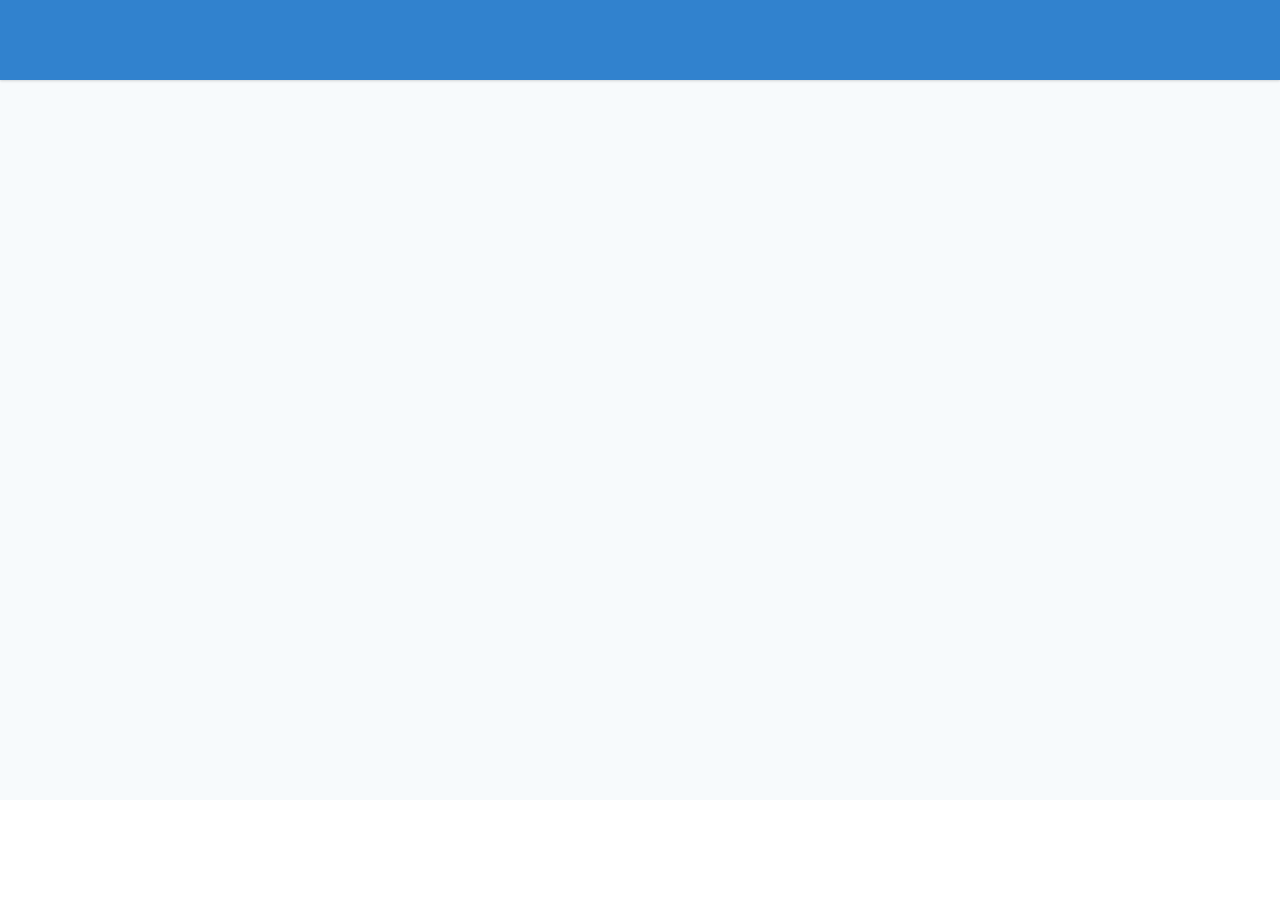
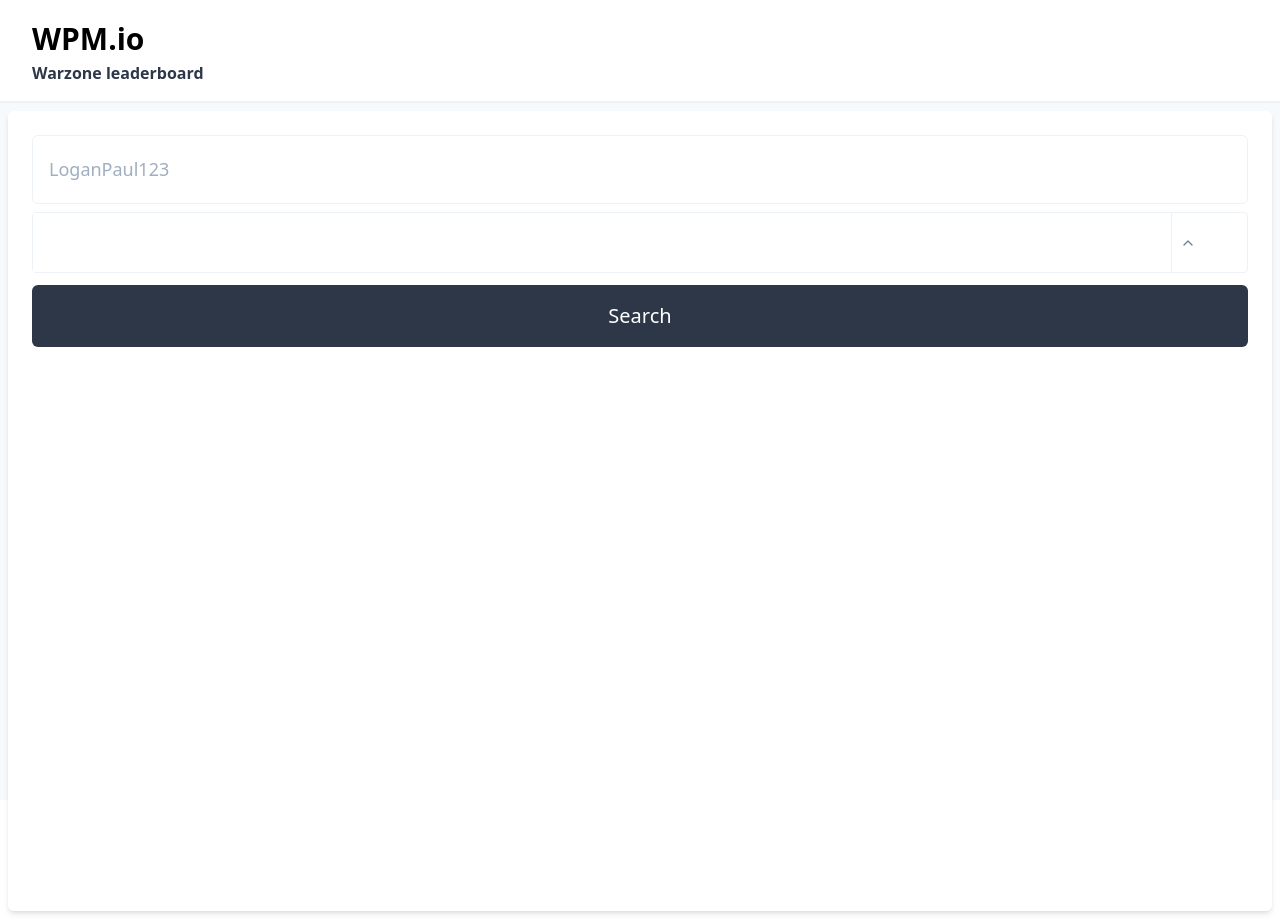
Before and after one commit to 0x111/tailwind-starter, a React (Vite) app: page / in a window 1280 px wide. Before the commit the page ends 800 px from the top, so only its background shows below. Built offline with nearby package versions, Linux system fonts and the light colour scheme.

Commit message:
Redux help

```diff
--- a/package.json
+++ b/package.json
@@ -12,8 +12,12 @@
     "build-prod": "parcel build src/index.html"
   },
   "dependencies": {
-    "react": "^16.13.1",
+    "@fortawesome/fontawesome-svg-core": "^1.2.32",
+    "@fortawesome/free-solid-svg-icons": "^5.15.1",
+    "@fortawesome/react-fontawesome": "^0.1.14",
+    "react": ">=16.x",
     "react-dom": "^16.13.1",
+    "redux": "^4.0.5",
     "tailwindcss": "^1.4.6"
   },
   "devDependencies": {
--- a/src/App.js
+++ b/src/App.js
@@ -1,13 +1,22 @@
 import React from "react";
-import SearchButton from "./components/SearchButton";
 import Navigation from "./components/Navigation";
+import PlatformSelection from "./components/PlayerSearch/PlatformSelection";
 
 class App extends React.Component {
     render() {
         const { name } = this.props;
         return (
-            <div className='mx-auto h-screen bg-gray-100'>
+            <div className='max-h-screen max-w-screen-xl bg-gray-100 h-screen'>
                <Navigation />
+               <main className='flex flex-col'>
+                   <div className='m-2 p-6 bg-white shadow-md h-screen rounded-md'>
+                       <div className='border border-gray-200 rounded-md'>
+                           <input className='p-4 my-1 w-full text-lg placeholder-gray-500 focus:outline-none' placeholder='LoganPaul123'/>
+                       </div>
+                       <PlatformSelection />
+                       <button className='w-full my-1 bg-gray-800 text-white rounded-md p-4 text-xl'>Search</button>
+                   </div>
+               </main>
             </div>
         );
     }
--- /dev/null
+++ b/src/components/Card.js
@@ -0,0 +1,30 @@
+import React from 'react';
+
+const Card = () => {
+    return (
+        <div className="mb-5 mx-4">
+            <a href="#"
+               className="block rounded-lg relative p-5 transform transition-all duration-300 scale-100 hover:scale-95"
+               style={{"background" : "url(https://images.unsplash.com/photo-1484876065684-b683cf17d276?ixlib=rb-1.2.1&ixid=eyJhcHBfaWQiOjEyMDd9&auto=format&fit=crop&w=668&q=80)"}}>
+                <div className="absolute top-0 right-0 -mt-3 mr-3">
+                    <div className="rounded-full bg-indigo-500 text-white text-xs py-1 pl-2 pr-3 leading-none"><i
+                        className="mdi mdi-fire text-base align-middle" /> <span className="align-middle">FRESH</span>
+                    </div>
+                </div>
+                <div className="h-48" />
+                <h2 className="text-white text-2xl font-bold leading-tight mb-3 pr-5">Tasnim Lacey New Album
+                    Out&nbsp;Now</h2>
+                <div className="flex w-full items-center text-sm text-gray-300 font-medium">
+                    <div className="flex-1 flex items-center">
+                        <div className="rounded-full w-8 h-8 mr-3"
+                             style={{"background": "url(https://randomuser.me/api/portraits/women/74.jpg) center; background-size: cover"}} />
+                        <div>Gwen Thomson</div>
+                    </div>
+                    <div><i className="mdi mdi-thumb-up" /> 18</div>
+                </div>
+            </a>
+        </div>
+    )
+}
+
+export default Card;
--- /dev/null
+++ b/src/components/CardContainer.js
@@ -0,0 +1,14 @@
+import React from 'react';
+import Leaderboard from "./Leaderboard";
+
+const CardContainer = () => {
+    return (
+        <div className="m-3 bg-blue-200 rounded-md w-full shadow-md">
+          <div className='block h-64'>
+              <Leaderboard />
+          </div>
+        </div>
+    )
+}
+
+export default CardContainer;
--- /dev/null
+++ b/src/components/Leaderboard.js
@@ -0,0 +1,23 @@
+import React from 'react';
+
+const Leaderboard = () => {
+    return (
+        <table className='w-full text-xl bg-white rounded-t-md mb-4 text-center'>
+            <tbody>
+                <tr className="text-lg">
+                    <th className="p-5">Name</th>
+                    <th className="p-5">K/D</th>
+                    <th className="p-5">Wins</th>
+                    <th></th>
+                </tr>
+                <tr className="border-b bg-gray-100">
+                    <td className="p-5">LoganPaul</td>
+                    <td className="p-5">1.30</td>
+                    <td className="p-5">110</td>
+                </tr>
+            </tbody>
+        </table>
+    )
+}
+
+export default Leaderboard;
--- a/src/components/Navigation.js
+++ b/src/components/Navigation.js
@@ -2,15 +2,14 @@
 
 const Navigation = () => {
     return (
-        <div className="sticky top-0 bg-red-500 md:bg-blue-600 shadow z-30">
-            <nav className="py-5 md:py-10 flex items-center justify-between h-16 z-50 md:max-w-screen-lg mx-auto">
+        <nav className="py-4 px-8 md:max-w-screen-xl border-b-2 border-gray-200 font-semibold bg-white">
 
-                    <a className="mx-auto md:mx-0">
-                        <h1 className='h-32'>Hello</h1>
-                    </a>
+            <a className="mx-auto md:mx-0">
+                <h1 className='text-3xl'>WPM.io</h1>
+                <h2 className='text-md text-gray-800'>Warzone leaderboard</h2>
+            </a>
 
-            </nav>
-        </div>
+        </nav>
     )
 }
 
--- /dev/null
+++ b/src/components/PlayerSearch/PlatformSelection.js
@@ -0,0 +1,37 @@
+import React, { useState } from 'react';
+import PlatformSelectionDropdown from "./PlatformSelectionDropdown";
+
+const PlatformSelection = () => {
+    const [showDropdown, setShowDropdown] = useState(false);
+
+    return (
+            <div className="flex flex-col items-center relative">
+                <div className="w-full">
+                    <div className="my-2 bg-white flex border border-gray-200 rounded">
+                        <div className="flex flex-auto flex-wrap" />
+                        <input className="p-4 appearance-none outline-none w-full text-gray-800 text-lg" />
+                            <div
+                                className="text-gray-300 w-20 py-1 pl-2 pr-1 border-l flex items-center border-gray-200">
+                                <button
+                                    onClick={() => {
+                                        setShowDropdown(!showDropdown);
+                                    }}
+                                    className="cursor-pointer w-6 h-6 text-gray-600 outline-none focus:outline-none">
+                                    <svg xmlns="http://www.w3.org/2000/svg" width="100%" height="100%" fill="none"
+                                         viewBox="0 0 24 24" stroke="currentColor" strokeWidth="2"
+                                         strokeLinecap="round" strokeLinejoin="round"
+                                         className="feather feather-chevron-up w-4 h-4">
+                                        <polyline points="18 15 12 9 6 15" />
+                                    </svg>
+                                </button>
+                            </div>
+                    </div>
+                </div>
+
+                <PlatformSelectionDropdown showDropdown={showDropdown}/>
+
+            </div>
+    )
+}
+
+export default PlatformSelection;
--- /dev/null
+++ b/src/components/PlayerSearch/PlatformSelectionDropdown.js
@@ -0,0 +1,47 @@
+import React from 'react';
+
+const PlatformSelectionDropdown = (props) => {
+
+    if(!props.showDropdown) {
+        return null;
+    }
+
+    if(props.showDropdown) {
+        return (
+        <div
+            className="shadow top-100 z-40 w-full lef-0 rounded max-h-select overflow-y-auto svelte-5uyqqj">
+            <div className="flex flex-col w-full">
+                <div className="cursor-pointer w-full border-gray-100 rounded-t border-b
+            hover:bg-teal-100">
+                    <div
+                        className="flex w-full items-center p-2 pl-2 border-transparent bg-white border-l-2 relative hover:bg-teal-600 hover:text-teal-100 hover:border-teal-600">
+                        <div className="w-full items-center flex">
+                            <div className="mx-2 leading-6">Battle.net</div>
+                        </div>
+                    </div>
+                </div>
+                <div className="cursor-pointer w-full border-gray-100 border-b
+            hover:bg-teal-100">
+                    <div
+                        className="flex w-full items-center p-2 pl-2 border-transparent bg-white border-l-2 relative hover:bg-teal-600 hover:text-teal-100 border-teal-600">
+                        <div className="w-full items-center flex">
+                            <div className="mx-2 leading-6">Activision</div>
+                        </div>
+                    </div>
+                </div>
+                <div className="cursor-pointer w-full border-gray-100 rounded-b
+            hover:bg-teal-100">
+                    <div
+                        className="flex w-full items-center p-2 pl-2 border-transparent bg-white border-l-2 relative  hover:bg-teal-600 hover:text-teal-100 hover:border-teal-600">
+                        <div className="w-full items-center flex">
+                            <div className="mx-2 leading-6">Playstation</div>
+                        </div>
+                    </div>
+                </div>
+            </div>
+        </div>
+    )
+    }
+}
+
+export default PlatformSelectionDropdown;
--- /dev/null
+++ b/src/components/PlayerSearch/Search.js
@@ -0,0 +1,19 @@
+import React from 'react';
+import { FontAwesomeIcon } from '@fortawesome/react-fontawesome'
+import { faSearch } from '@fortawesome/free-solid-svg-icons'
+
+const Search = () => {
+    return (
+        <div className='flex flex-row justify-center m-4'>
+            <input className='p-4 w-full text-xl h-16 focus:outline-none rounded-md border-2 border-gray-800 placeholder-gray-700' placeholder='LoganPaul#12345' />
+            <select name="platform" id="platforms">
+                <option value="battle">Battle.net</option>
+                <option value="acti">Activision</option>
+                <option value="psn">Playstation</option>
+                <option value="xbox">Xbox</option>
+            </select>
+        </div>
+    )
+}
+
+export default Search;
--- a/src/index.html
+++ b/src/index.html
@@ -1,8 +1,9 @@
 <!DOCTYPE html>
 <html lang="en">
     <head>
-        <title>Tailwind Starter</title>
+        <title>WPMzone</title>
         <meta charset="utf-8">
+        <meta name="viewport" content="width=device-width"/>
     </head>
     <body>
         <div id="app"></div>
```
Also changed, not shown: 2 other files (tests, documents, lock files or other folders).
